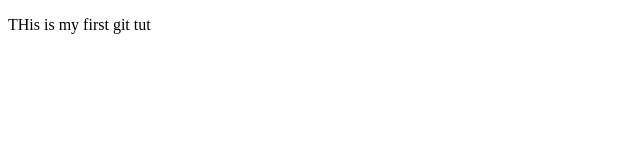
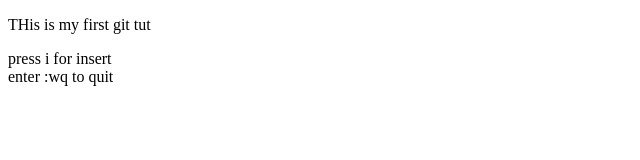
Before and after one commit to Nik-hl/FirstGit, a plain HTML site: page index.html in a window 1280 px wide. Shown: the whole page, without its empty margins (0-640 px from the left). Drawn offline with Linux system fonts and the light colour scheme.

Commit message:
made changes to index

```diff
--- a/index.html
+++ b/index.html
@@ -5,5 +5,6 @@
 </head>
 <body>
 <p>THis is my first git tut</p>
+<p>press i for insert<br>enter :wq to quit</p>
 </body>
 </html>
```
